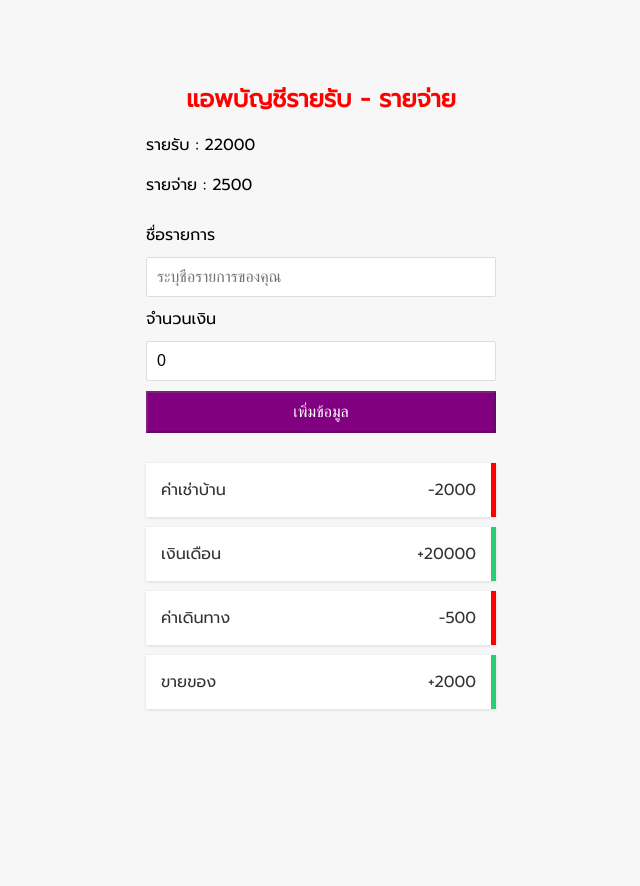
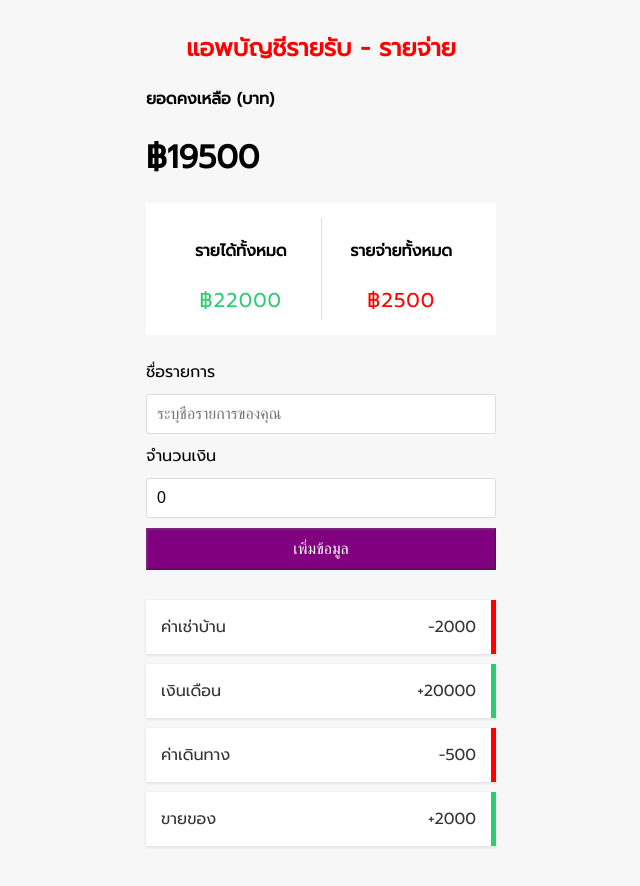
Before and after one commit to sarawuthjdp/demo-react, a React (Create React App) app: page / in a window 1280 px wide. Shown: the whole page, without its empty margins (319-959 px from the left). Before the commit the page ends 800 px from the top, so only its background shows below. Built offline with nearby package versions, Linux system fonts and the light colour scheme.

Commit message:
styling report component

```diff
--- a/src/Component/Item.css
+++ b/src/Component/Item.css
@@ -2,5 +2,5 @@
     border-right: 5px solid red;
 }
 .income{
-    border-right: 5px solid #2ccc71
+    border-right: 5px solid #2ecc71
 }
--- /dev/null
+++ b/src/Component/ReportComponent.css
@@ -0,0 +1,25 @@
+.report-container{
+    display: flex;
+    justify-content: space-between;
+    background: #fff;
+    padding: 15px;
+    margin: 15px 0;
+}
+.report-container>div{
+    flex: 1;
+    text-align: center;
+}
+.report-container>div:first-of-type{
+    border-right: 1px solid #dedede
+}
+.report{
+    font-size: 20px;
+    letter-spacing: 1px;
+    margin: 5px 0;
+}
+.report.plus{
+    color: #2ecc71
+}
+.report.minus{
+    color: red;
+}
--- a/src/Component/ReportComponent.js
+++ b/src/Component/ReportComponent.js
@@ -1,12 +1,22 @@
 import DataContext from "../data/DataContext"
 import { useContext } from "react"
-
+import './ReportComponent.css'
 const ReportComponent = ()=>{
     const {income, expense} = useContext(DataContext);
     return (
         <div>
-            <p>รายรับ : {income}</p>
-            <p>รายจ่าย : {expense}</p>
+            <h4>ยอดคงเหลือ (บาท)</h4>
+            <h1>฿{income - expense}</h1>
+            <div className="report-container">
+                <div>
+                    <h4>รายได้ทั้งหมด</h4>
+                    <p className="report plus">฿{income}</p>
+                </div>
+                <div>
+                    <h4>รายจ่ายทั้งหมด</h4>
+                    <p className="report minus">฿{expense}</p>
+                </div>
+            </div>
         </div>
     )
 }
```
